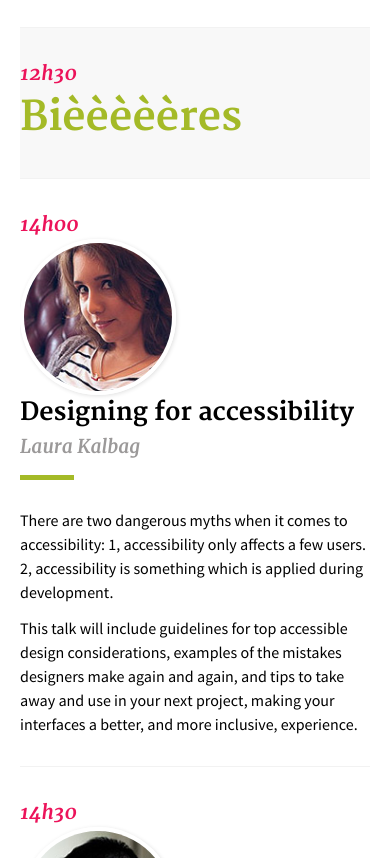
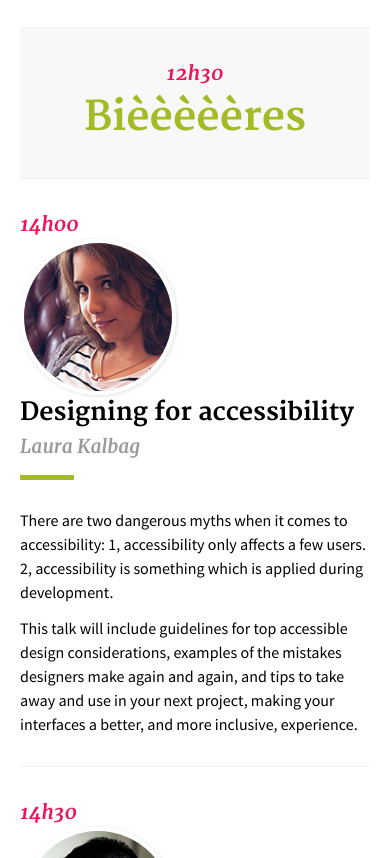
Before and after one commit to creativejuiz/hairy-octo-computing-machine, a website: page index.html in a window 390 px wide. Shown: the part 4143-5001 px from the top of the page. Drawn offline with Linux system fonts and the light colour scheme.

Commit message:
Line Alt centered...
...in smallscreen

```diff
--- a/css/style.scss
+++ b/css/style.scss
@@ -812,6 +812,9 @@ a {
 		.schedule-description {
 			width: 100%;
 		}
+		.line-alt p {
+			text-align: center;
+		}
 	}
 
 	.main-footer {
```
Also changed, not shown: css/style.css, css/style.min.css, 1 other file.
